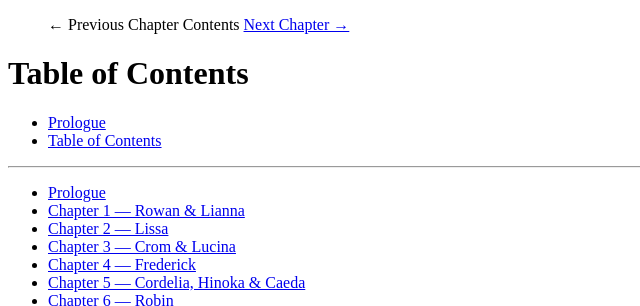
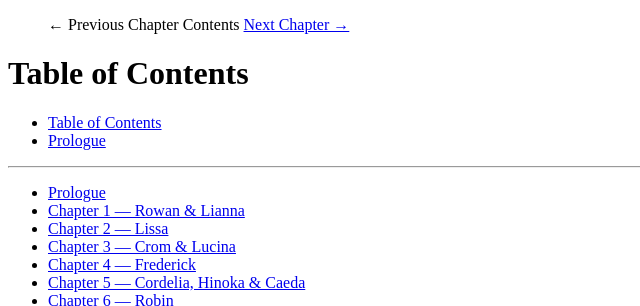
Before and after one commit to zachwlewis/fire-emblem-warriors-hero-guide, a Jekyll site: the page built from _posts/2017-01-01-table-of-contents.md, in a window 1280 px wide. Shown: the top 306 px of the page, without its empty margins (0-640 px from the left). Built offline with Jekyll 4.4.1, drawn with Linux system fonts in a browser that asks for light colours.

Commit message:
Update 2017-01-01-table-of-contents.md

```diff
--- a/_posts/2017-01-01-table-of-contents.md
+++ b/_posts/2017-01-01-table-of-contents.md
@@ -4,7 +4,7 @@
 ---
 
 <ul>
-{% assign sorted = (site.posts | sort: 'date') | reverse %}
+{% assign sorted = (site.posts | sort: 'date') %}
 {% for p in sorted %}
   <li><a href="{{ site.baseurl }}{{ p.url }}">{{ p.title }}</a></li>
 {% endfor %}
```
